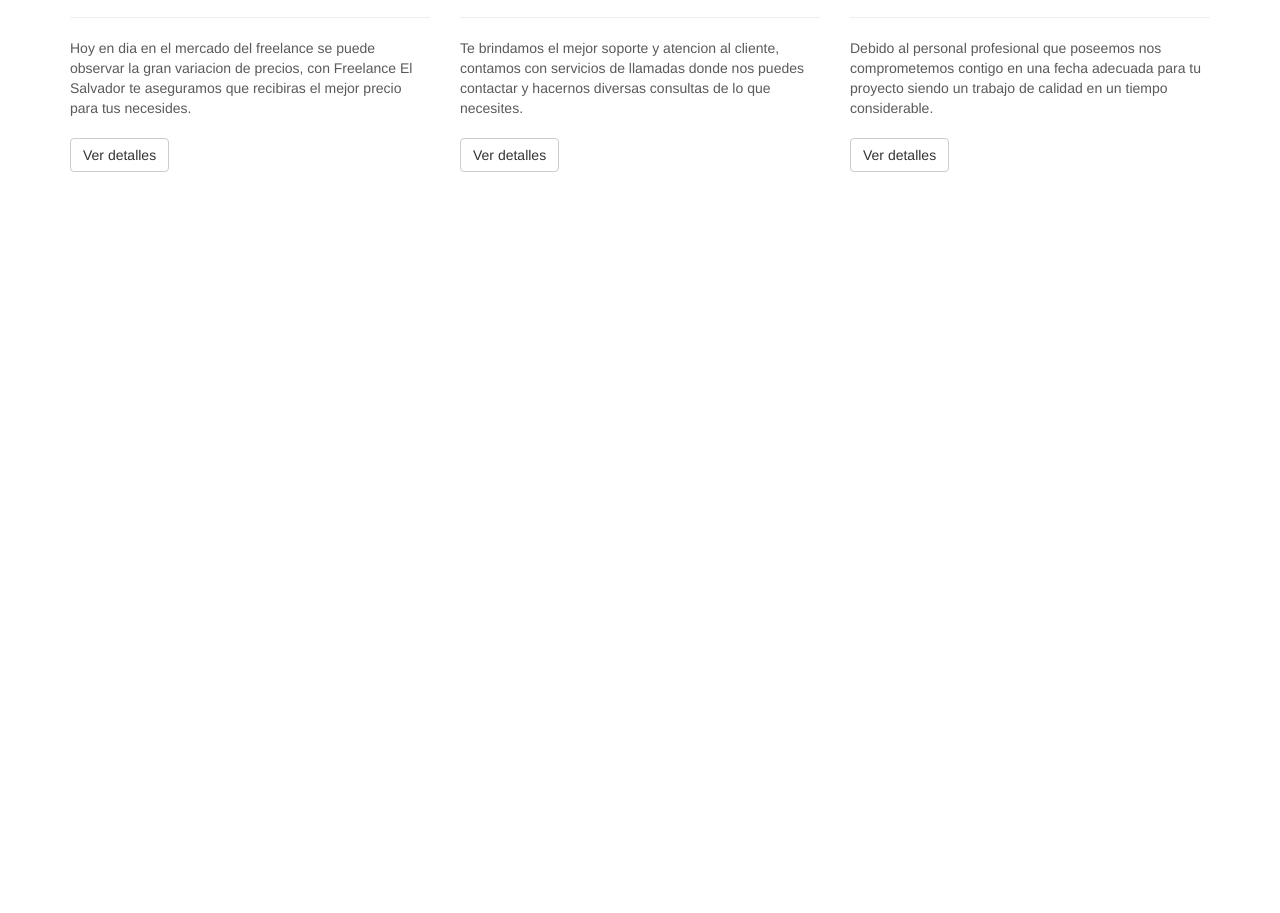
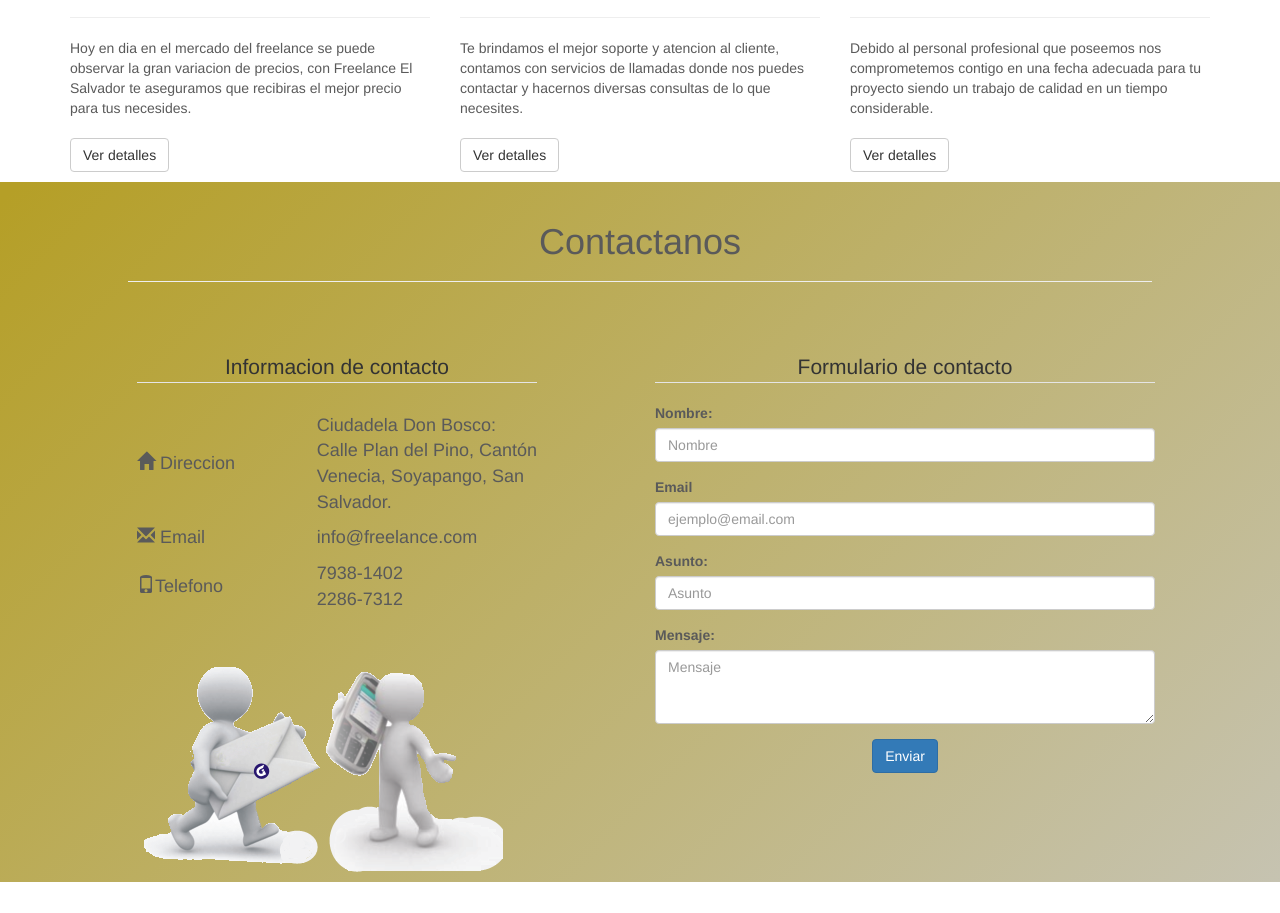
Before and after one commit to MelgarCarlos/pagina_normal, a plain HTML site: page index.html in a window 1280 px wide. Shown: the part 556-1469 px from the top of the page. Before the commit the page ends 800 px from the top, so only its background shows below. Drawn offline with Linux system fonts and the light colour scheme.

Commit message:
Agregado el modulo de contacto

```diff
--- /dev/null
+++ b/css/contacto.css
@@ -0,0 +1,52 @@
+#infocont
+{
+    width: 400px;
+    padding-top: 50px;
+    position: relative;
+    /*border: solid;*/
+    margin-left: 20%;
+}
+#formulario
+{
+    width: 500px;
+    padding-top: 50px;
+    position: absolute;
+    /*border: solid;*/
+    margin-left: 0px;
+}
+#imgcontacto{
+
+    position: absolute;
+	padding-top: 0px;
+	margin-left: 20%;
+    /*border: solid;*/
+}
+#tblcontacto td
+{
+    padding-top: 10px;
+    font-size: 18px;
+    width: 30%;
+}
+#group1
+{
+     background: rgb(181,159,39);
+background: -moz-linear-gradient(-45deg,  rgba(181,159,39,1) 1%, rgba(198,195,177,1) 100%);
+background: -webkit-linear-gradient(-45deg,  rgba(181,159,39,1) 1%,rgba(198,195,177,1) 100%);
+background: linear-gradient(135deg,  rgba(181,159,39,1) 1%,rgba(198,195,177,1) 100%);
+filter: progid:DXImageTransform.Microsoft.gradient( startColorstr='#b59f27', endColorstr='#c6c3b1',GradientType=1 );
+
+
+   /*border: solid;*/
+ height: 700px;
+	background-attachment:fixed;
+	position:relative;
+	width:100%;
+	margin-right:auto;
+	margin-left:auto;
+}
+#encabcon
+{
+    margin-left: 10%;
+    text-align: center;
+    width: 80%;
+}
--- a/index.html
+++ b/index.html
@@ -10,6 +10,7 @@
     <!-- Bootstrap -->
     <link href="css/bootstrap.min.css" rel="stylesheet">
 <!-- Custom styles for this template -->
+    <link href="css/contacto.css" rel="stylesheet">
     <link href="css/carousel.css" rel="stylesheet">
     <script src="js/jquery-1.9.1.min.js"></script>
     <script src="js/bootstrap.min.js"></script>
@@ -41,7 +42,7 @@
                 <li class="active"><a href="index.html">Home</a></li>
                 <li><a href="mision_vision.html">Mision y Vision</a></li>
                 <li><a href="casos.html">Casos de exito</a></li>
-                <li><a href="contacto.html">Contacto</a></li>
+                <li><a href="#contacto">Contacto</a></li>
               </ul>
             </div>
           </div>
@@ -130,7 +131,62 @@
           <p style="padding-top: 10px;"><a class="btn btn-default" href="#" role="button">Ver detalles</a></p>
         </div>
       </div>
-    </div>
+      </div>
+      <!--   Francisco  (inicio)-->
+      <a name="contacto"></a>
+      <div class="row" id="group1">
+      <div class="page-header" id="encabcon">
+          <h1>Contactanos</h1>
+      </div>
+            <div class="col-md-6">
+                <div id="infocont">
+                    <legend class="text-center header" id="title2">Informacion de contacto</legend>
+                    <table id="tblcontacto" >
+                        <tr>
+                            <td><samp class="glyphicon glyphicon-home"></samp> Direccion</td>
+                            <td>Ciudadela Don Bosco: Calle Plan del Pino, Cantón Venecia, Soyapango, San Salvador.</td>
+                        </tr>
+                        <tr>
+                            <td><samp class="glyphicon glyphicon-envelope"></samp> Email</td>
+                            <td> info@freelance.com</td>
+                        </tr>
+                        <tr>
+                            <td><samp class="glyphicon glyphicon-phone"></samp>Telefono</td>
+                            <td>7938-1402<br />2286-7312</td>
+                        </tr>
+                    </table>
+                </div>
+                <img src="img/contacto.png" alt="contacto" id="imgcontacto" >
+            </div>
+            <div class="col-md-6">
+                <form id="formulario">
+                    <fieldset>
+                    <legend class="text-center header" id="title2">Formulario de contacto</legend>
+                    <div class="form-group" id="fm1">
+                        <label for="txtnombre">Nombre:</label>
+                        <input type="text" class="form-control" id="txtnombre" placeholder="Nombre" required>
+                    </div>
+                    <div class="form-group">
+                        <label for="txtemail">Email</label>
+                        <input type="email" class="form-control" id="txtemail" placeholder="ejemplo@email.com" required>
+                    </div>
+                    <div class="form-group">
+                        <label for="txtasunto">Asunto:</label>
+                        <input type="text" class="form-control" id="txtasunto" placeholder="Asunto" required>
+                    </div>
+                    <div class="form-group">
+                        <label for="txtmensaje">Mensaje:</label>
+                        <textarea class="form-control" rows="3" placeholder="Mensaje" required></textarea>
+                    </div>
+                    <div class="form-group text-center">
+                        <button type="submit" class="btn btn-primary btn-md">Enviar</button>
+                    </div>
+                    </fieldset>
+                </form>
+            </div>
+        </div>
+        <!--   Francisco  (Fin)-->
+
       <a class="left carousel-control" href="#myCarousel" role="button" data-slide="prev">
         <span class="glyphicon glyphicon-chevron-left" aria-hidden="true"></span>
         <span class="sr-only">Previous</span>
@@ -141,7 +197,40 @@
       </a>
     </div><!-- CARLOS -->
 
+    <!--************* FRANCISCO ************ -->
 
-
+    <!--div class="container" id="group1">
+        <div class="row" >
+            <div class="col-md-4">
+                <img src="img/contacto.png" alt="contacto" id="imgcontacto" >
+            </div>
+            <div class="col-md-8">
+                <form id="formulario">
+                    <fieldset>
+                    <legend class="text-center header" id="title2">Contactanos</legend>
+                    <div class="form-group" id="fm1">
+                        <label for="txtnombre">Nombre:</label>
+                        <input type="text" class="form-control" id="txtnombre" placeholder="Nombre" required>
+                    </div>
+                    <div class="form-group">
+                        <label for="txtemail">Email</label>
+                        <input type="email" class="form-control" id="txtemail" placeholder="ejemplo@email.com" required>
+                    </div>
+                    <div class="form-group">
+                        <label for="txtasunto">Asunto:</label>
+                        <input type="text" class="form-control" id="txtasunto" placeholder="Asunto" required>
+                    </div>
+                    <div class="form-group">
+                        <label for="txtmensaje">Mensaje:</label>
+                        <textarea class="form-control" rows="3" placeholder="Mensaje" required></textarea>
+                    </div>
+                    <div class="form-group text-center">
+                        <button type="submit" class="btn btn-primary btn-md">Enviar</button>
+                    </div>
+                    </fieldset>
+                </form>
+            </div>
+        </div>
+    </div-->
   </body>
 </html>
```
Also changed, not shown: img/contacto.png (added), 1 other file.
